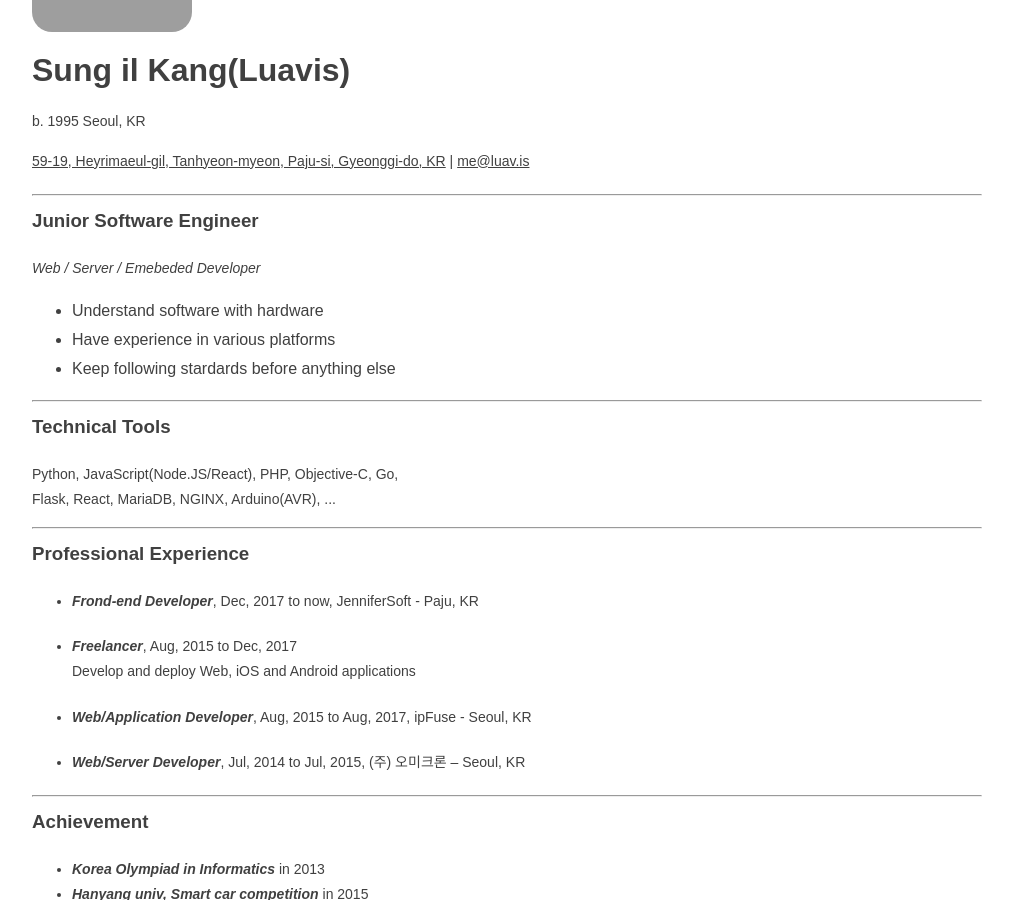
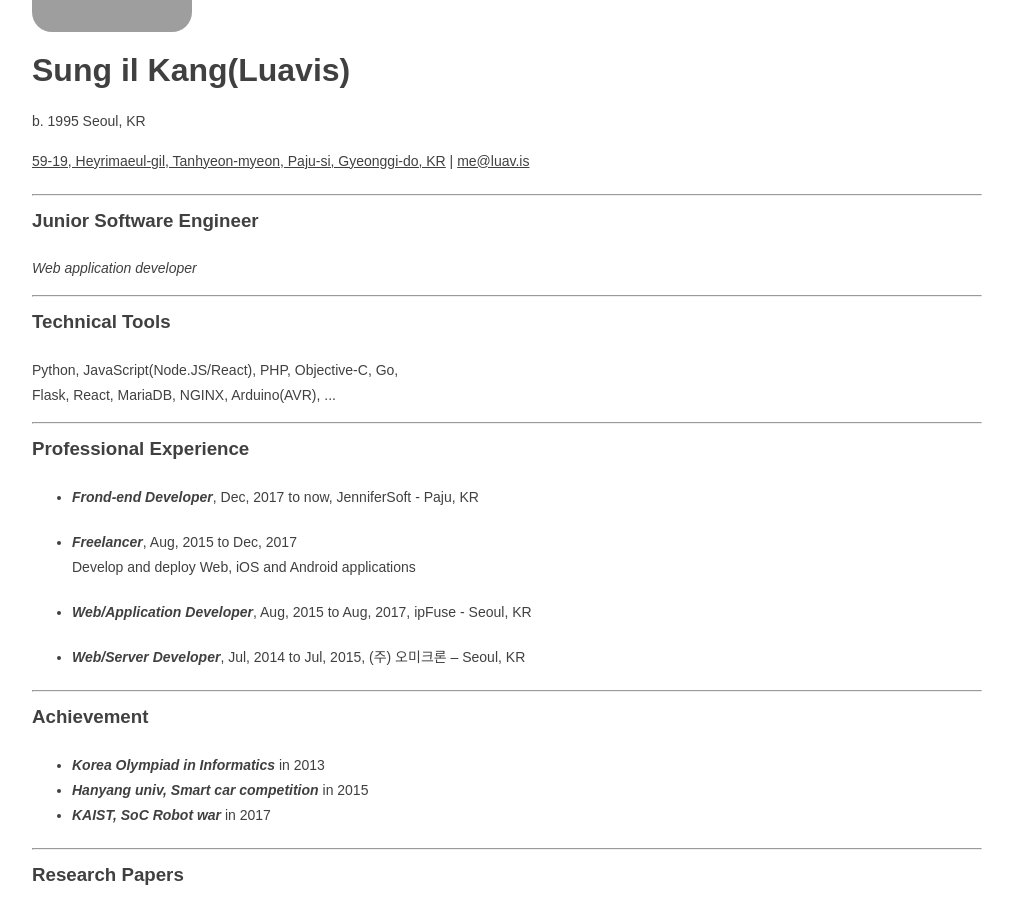
Before and after one commit to Luavis/luavis.github.io, a Jekyll site: the page built from _pages/about_me.html, in a window 1280 px wide and 900 px high, scrolled down 487 px. Shown: the whole window, without its empty margins (133-1146 px from the left). Built offline with Jekyll 4.4.1, drawn with Linux system fonts in a browser that asks for light colours; some web fonts are replaced; grey boxes are pictures that could not be loaded.

```diff
--- a/_pages/about_me.html
+++ b/_pages/about_me.html
@@ -40,13 +40,13 @@
 
   <div class="text-center">
     <h3>Junior Software Engineer</h3>
-    <p class="description"><i>Web / Server / Emebeded Developer</i></p>
+    <p class="description"><i>Web application developer</i></p>
   </div>
-  <ul>
+<!--   <ul>
     <li>Understand software with hardware</li>
     <li>Have experience in various platforms</li>
     <li>Keep following stardards before anything else</li>
-  </ul>
+  </ul> -->
   <hr>
 
   <div class="text-center">
```
